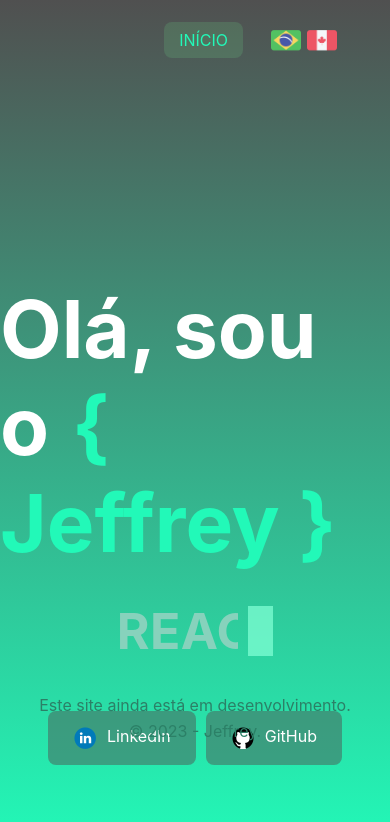
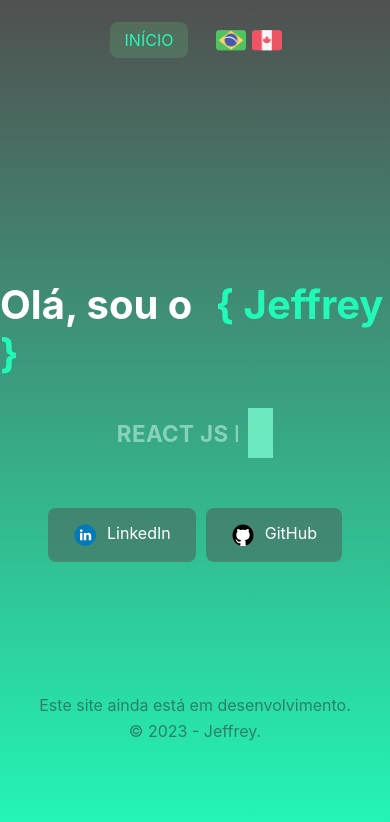
Before and after one commit to jeffreyalvr/portfolio-v1, a React (Vite) app: page / in a window 390 px wide. Shown: the top 822 px of the page. Built offline with nearby package versions, Linux system fonts and the light colour scheme.

Commit message:
Adiciona responsividade no site, encapsula o conteúdo interno do hero em um div container e suas devidas estilizações

```diff
--- a/src/components/Hero/index.jsx
+++ b/src/components/Hero/index.jsx
@@ -19,6 +19,7 @@ const Hero = ({ children }) => {
   return (
     <div className="hero">
       {children}
+      <div className="container">
         <h1>
           {lang === "pt-br"
             ? book.pt_br.hero.index.hero_h1
@@ -44,6 +45,7 @@ const Hero = ({ children }) => {
           </div>
         </footer>
       </div>
+    </div>
   );
 };
 
--- a/src/components/Hero/styles.css
+++ b/src/components/Hero/styles.css
@@ -2,35 +2,41 @@
   height: 100vh;
   width: 100%;
   background: linear-gradient(360deg, #22f9b8 0%, #505050 100%);
+  position: absolute;
+}
+
+.hero .container {
+  height: auto;
+  width: 100%;
   display: flex;
   flex-direction: column;
   align-items: center;
-  position: absolute;
+  margin: 200px 0 0 0;
 }
 
-.hero h1 {
+.hero .container h1 {
   color: #fff;
-  font-size: 80px;
+  font-size: 5rem;
   margin: 0 0 30px 0;
 }
 
-.hero h1 span {
-  font-size: 80px;
+.hero .container h1 span {
+  font-size: 5rem;
   color: #22f9b8;
   position: unset;
   margin: 0 0 0 23px;
 }
 
-.hero h2 {
+.hero .container h2 {
   text-transform: uppercase;
-  font-size: 50px;
+  font-size: 3.125rem;
   color: #87d2bc;
   display: flex;
   flex-direction: row;
   align-items: center;
 }
 
-.hero .label {
+.hero .container .label {
   animation: typing 4s steps(120, end) infinite;
   overflow: hidden; /* Ensures the content is not revealed until the animation */
   white-space: nowrap; /* Keeps the content on a single line */
@@ -38,7 +44,7 @@
   letter-spacing: 0.3pt;
 }
 
-.hero .carrot {
+.hero .container .carrot {
   height: 50px;
   width: 25px;
   background-color: aquamarine;
@@ -48,13 +54,13 @@
   animation-iteration-count: infinite;
 }
 
-.hero .row {
+.hero .container .row {
   display: flex;
   flex-direction: row;
   justify-content: space-between;
 }
 
-.hero .col {
+.hero .container .col {
   display: flex;
   flex-direction: column;
   align-items: center;
@@ -95,3 +101,30 @@
     opacity: 1;
   }
 }
+
+@media screen and (max-width: 950px) {
+  .hero .container h1,
+  .hero .container h1 span {
+    font-size: 4rem;
+  }
+  .hero .container h2 {
+    font-size: 2rem;
+  }
+}
+
+@media screen and (max-width: 800px) {
+  .hero .container h1,
+  .hero .container h1 span {
+    font-size: 3.4rem;
+  }
+  .hero .container h2 {
+    font-size: 1.4rem;
+  }
+}
+
+@media screen and (max-width: 650px) {
+  .hero .container h1,
+  .hero .container h1 span {
+    font-size: 2.5rem;
+  }
+}
--- a/src/components/Nav/styles.css
+++ b/src/components/Nav/styles.css
@@ -7,7 +7,6 @@ nav {
   align-items: center;
   justify-content: flex-end;
   padding: 0 50px;
-  margin: 0 0 200px 0;
 }
 
 nav .links,
@@ -62,3 +61,9 @@ nav .links .item a:active {
 nav .links .item a:hover {
   color: #22f9b8;
 }
+
+@media screen and (max-width: 550px) {
+  nav {
+    justify-content: center;
+  }
+}
```
Lines whose indentation alone changed are shown as unchanged.
